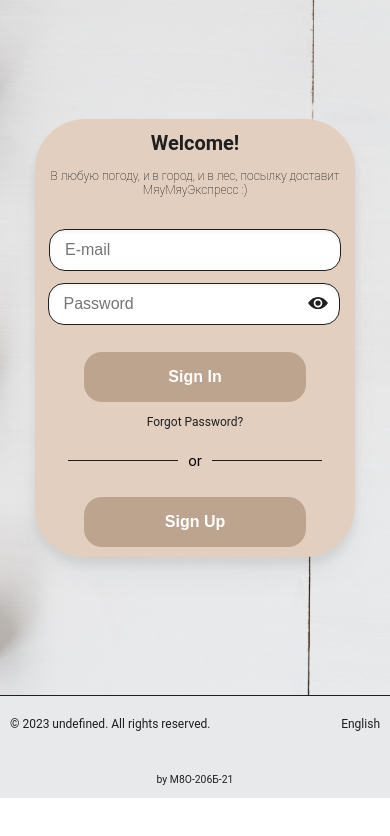
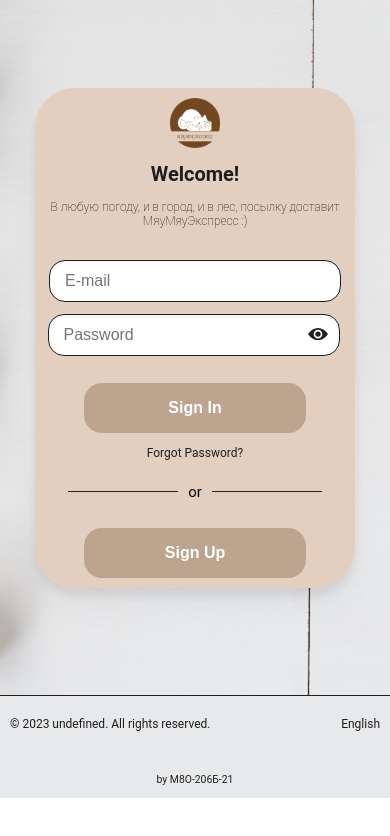
Before and after one commit to mai-806/Delivery.Front, a Next.js app: page / in a window 390 px wide. Shown: the top 836 px of the page. Built offline with nearby package versions, Linux system fonts and the light colour scheme.

Commit message:
logo update

```diff
--- a/components/AuthForm/AuthForm.module.css
+++ b/components/AuthForm/AuthForm.module.css
@@ -37,7 +37,21 @@
 	transition-timing-function: cubic-bezier(0.4, 0, 0.2, 1);
 }
 
-@media (min-width: 1024px) {
+.logo {
+	background-position: center;
+	background-repeat: no-repeat;
+	background-size: cover;
+	background-image: url('/logo.png');
+	width: 90px;
+	height: 90px;
+}
+
+@media (max-width: 1024px) {
+	.logo {
+		width: 70px;
+		height: 70px;
+	}
+
 	.forgot:hover {
 		color: var(--primary);
 		transition-timing-function: cubic-bezier(0.4, 0, 0.2, 1);
@@ -47,7 +61,14 @@
 @media (max-width: 580px) {
 	.authForm {
 		padding: 30px;
+		border-radius: 40px;
 	}
+
+	.logo {
+		width: 50px;
+		height: 50px;
+	}
+
 }
 
 @media (max-width: 400px) {
--- a/components/AuthForm/AuthForm.tsx
+++ b/components/AuthForm/AuthForm.tsx
@@ -51,6 +51,7 @@ export const AuthForm = ({ type, setAuthState, className, ...props }: AuthFormPr
 	if (type === 'login') {
 		return (
 			<div className={cn(className, styles.authForm)} {...props}>
+				<div className={styles.logo} />
 				<Htag tag='xl' className={styles.welcome}>{setLocale(router.locale).welcome}</Htag>
 				<p className={styles.slogan}>В любую погоду, и в город, и в лес, посылку доставит МяуМяуЭкспресс :)</p>
 				<Input type='email' text={setLocale(router.locale).email}
--- a/components/Header/Header.module.css
+++ b/components/Header/Header.module.css
@@ -1,11 +1,20 @@
 .header {
     display: grid;
     gap: 30px;
-    grid-template-columns: 1fr auto auto auto;
+    grid-template-columns: auto 1fr auto auto auto;
     align-items: center;
     background: var(--footer);
     padding: 30px 20px;
     transition-duration: 300ms;
+}
+
+.logo {
+    background-position: center;
+	background-repeat: no-repeat;
+	background-size: cover;
+	background-image: url('/logo.png');
+	width: 40px;
+	height: 40px;
 }
 
 .darkThemeHeader {
@@ -63,6 +72,12 @@
         padding: 20px 20px;
     }
 
+    .logo {
+        width: 25px;
+        height: 25px;
+    }
+
+
 	.svg svg {
         font-size: 20px;
     }
@@ -74,6 +89,11 @@
         padding: 20px 15px;
     }
 
+    .logo {
+        width: 20px;
+        height: 20px;
+    }
+
 	.svg svg {
         font-size: 15px;
     }
--- a/components/Header/Header.tsx
+++ b/components/Header/Header.tsx
@@ -30,6 +30,7 @@ export const Header = ({ theme, newTheme, setThemeState }: HeaderProps): JSX.Ele
         <header className={cn(styles.header, {
             [styles.darkThemeHeader]: theme === 'dark',
         })}>
+            <div className={styles.logo} />
             <Htag tag='xl' className={cn(styles.text, {
                 [styles.darkThemeText]: theme === 'dark',
             })}>{process.env.NEXT_PUBLIC_TITLE}</Htag>
--- a/src/pages/_app.tsx
+++ b/src/pages/_app.tsx
@@ -10,7 +10,7 @@ export default function App({ Component, pageProps }: AppProps) {
       <meta name='description' content='Delivery' />
       <meta property='og:title' content='Delivery' />
       <meta property='og:description' content='Delivery' />
-      <link rel="icon" href="/logo_icon_circle.svg" type='image/svg+xml' />
+      <link rel="icon" href="/logo.png" type='image/png' />
     </Head>
     <Component {...pageProps} />
   </>;
```
Also changed, not shown: page_components/HomePage/HomePage.module.css (+4 -7 lines), page_components/HomePage/HomePage.tsx (+3 -9 lines), public/logo.png (added).
